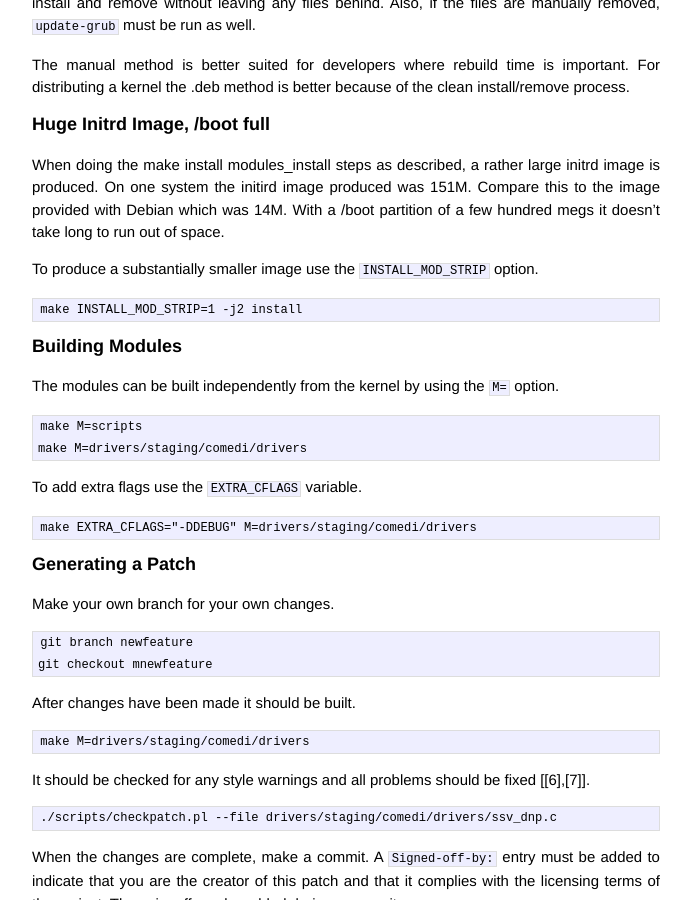
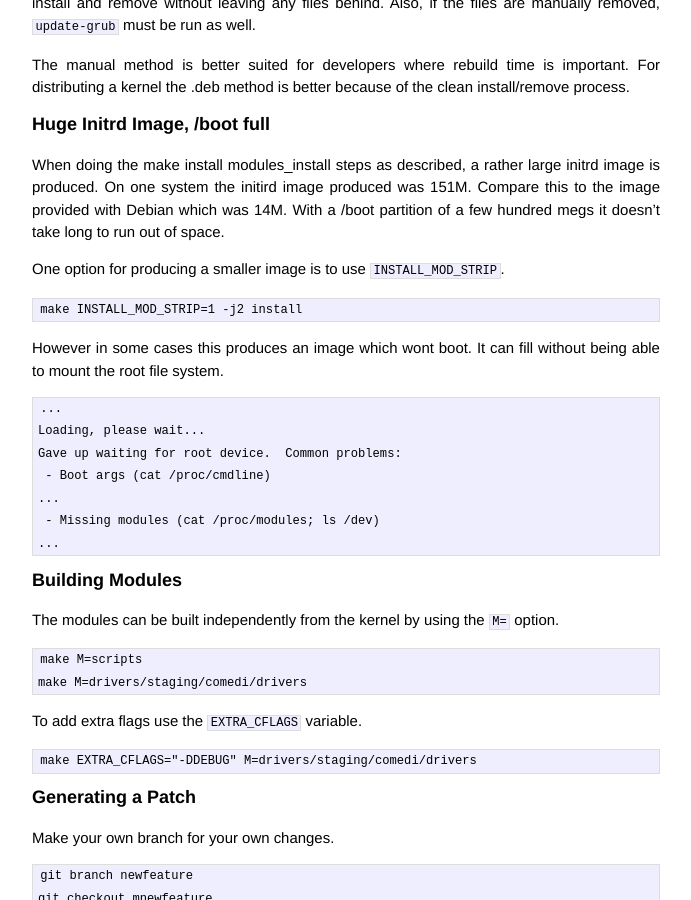
Before and after one commit to jmahler/jmahler.github.io, a Jekyll site: the page built from _posts/2014-04-08-kernel.md, in a window 1280 px wide and 900 px high, scrolled down 1309 px. Shown: the whole window, without its empty margins (294-985 px from the left). Built offline with Jekyll 4.4.1, drawn with Linux system fonts in a browser that asks for light colours; Markdown is read by kramdown in place of the engine named in the settings.

Commit message:
INSTALL_MOD_STRIP does not work in some cases
Describe that INSTALL_MOD_STRIP does not work in some cases and produces
an un-bootable kernel.

```diff
--- a/_posts/2014-04-08-kernel.md
+++ b/_posts/2014-04-08-kernel.md
@@ -85,10 +85,20 @@ produced was 151M.  Compare this to the image provided with Debian which
 was 14M.  With a /boot partition of a few hundred megs it doesn't take
 long to run out of space.
 
-To produce a substantially smaller image use the `INSTALL_MOD_STRIP`
-option.
+One option for producing a smaller image is to use `INSTALL_MOD_STRIP`.
 
     make INSTALL_MOD_STRIP=1 -j2 install
+
+However in some cases this produces an image which wont boot.
+It can fill without being able to mount the root file system.
+
+    ...
+    Loading, please wait...
+    Gave up waiting for root device.  Common problems:
+     - Boot args (cat /proc/cmdline)
+    ...
+     - Missing modules (cat /proc/modules; ls /dev)
+    ...
 
 Building Modules
 ----------------
```
